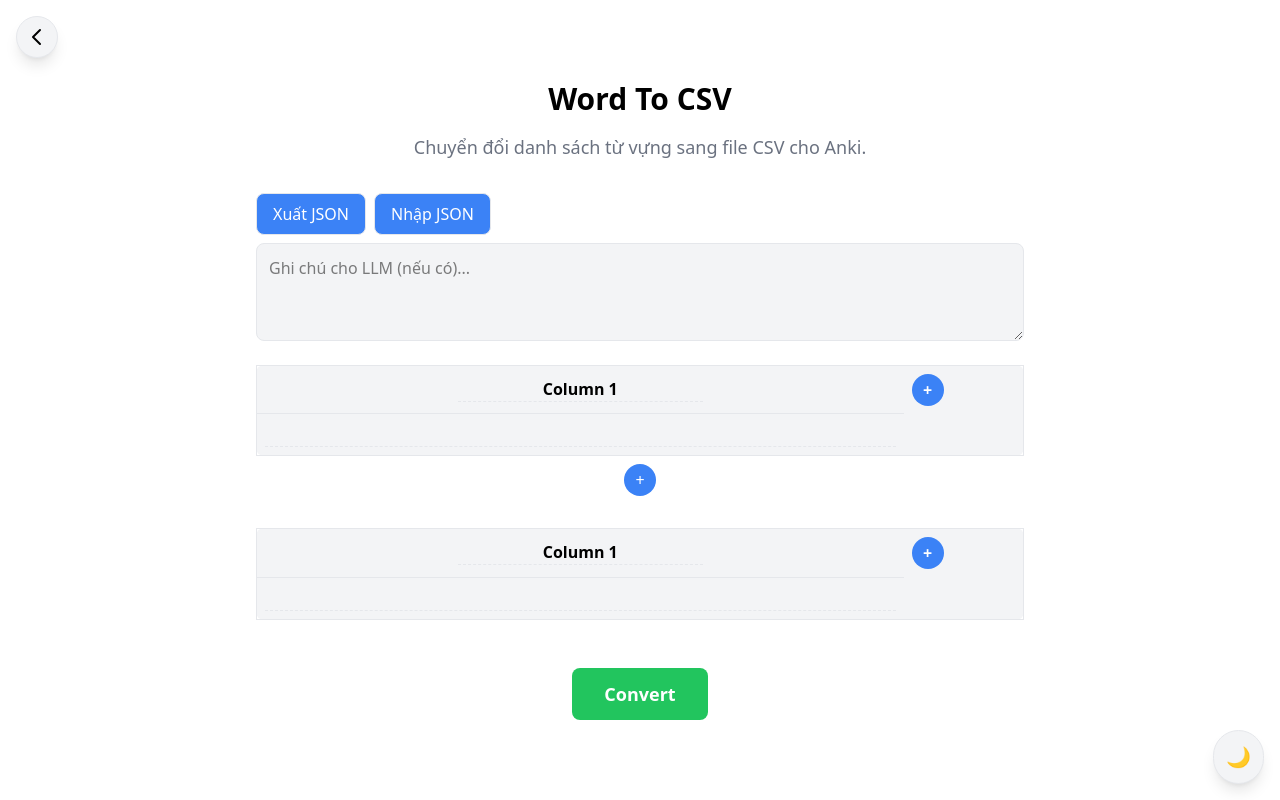
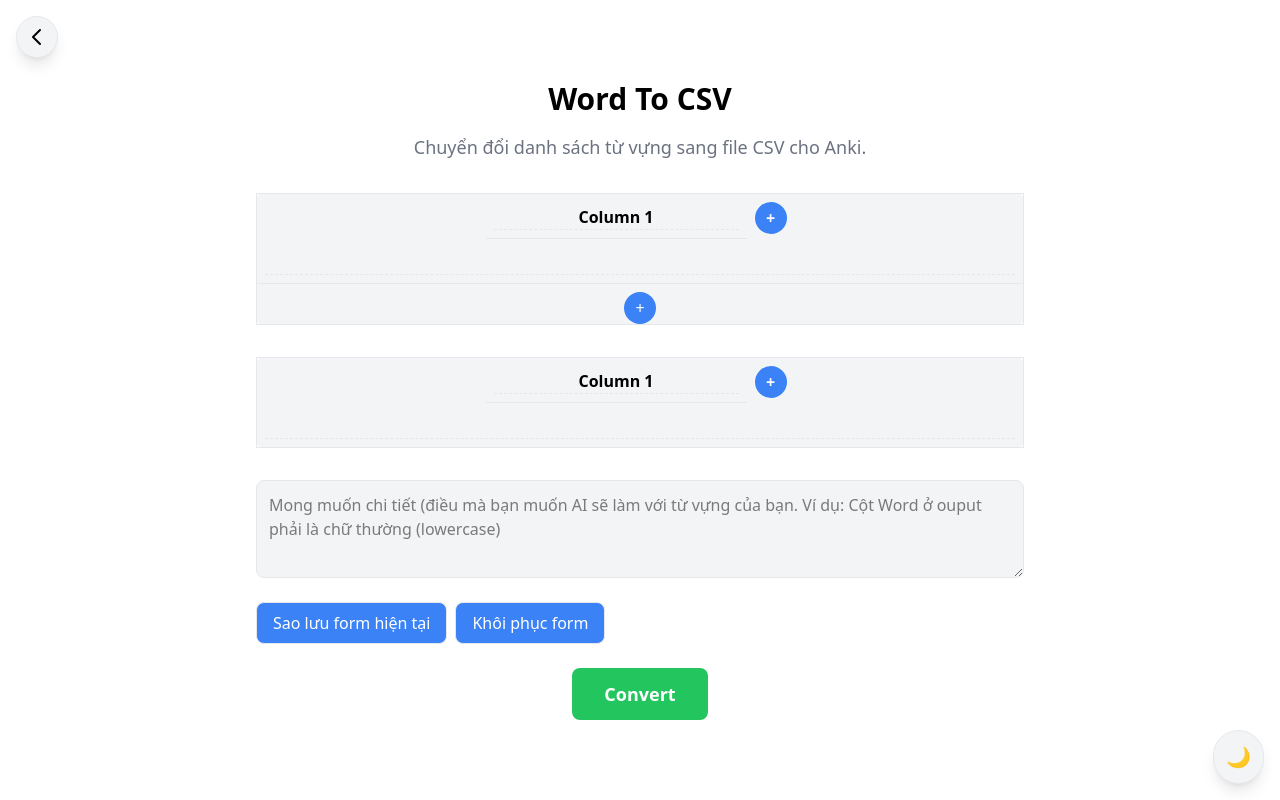
Before and after one commit to Julylun/juliec, a React (Vite) app: page /anki/wtc in a window 1280 px wide. Built offline with nearby package versions, Linux system fonts and the light colour scheme.

Commit message:
ref: convert add row/column button from basic react tag into react component

```diff
--- a/src/components/Menu.tsx
+++ b/src/components/Menu.tsx
@@ -46,7 +46,7 @@ const Menu: React.FC = () => {
       <div className="flex flex-col items-center justify-center min-h-screen bg-transparent p-4 md:p-8">
         <div className="text-center mb-12">
           <h1 className="text-4xl font-bold mb-2 text-[var(--text-primary)]">JULIEC</h1>
-          <p className="text-[var(--text-secondary)]">Toeic for yourself</p>
+          <p className="text-[var(--text-secondary)]">Languages for yourself</p>
         </div>
 
         <nav className="w-full max-w-md mx-auto space-y-4">
--- a/src/components/VersionInfo.tsx
+++ b/src/components/VersionInfo.tsx
@@ -31,7 +31,7 @@ const VersionInfo: React.FC = () => {
             className="fixed inset-0 z-50 flex items-center justify-center p-4"
           >
             <div
-              className="absolute inset-0 bg-black bg-opacity-50"
+              className="absolute inset-0 bg-opacity-90"
               onClick={togglePopup}
             ></div>
             <div className="relative w-full max-w-md bg-[var(--bg-primary)] rounded-lg shadow-xl border border-[var(--border-color)] overflow-hidden">
--- /dev/null
+++ b/src/components/anki/ankiwtc/CircleButton.tsx
@@ -0,0 +1,22 @@
+
+
+
+import React from 'react';
+
+interface CircleButtonProps {
+  title: string,
+  icon: string,
+  _function: any
+}
+
+const CircleButton: React.FC<CircleButtonProps> = ({ title, _function, icon}) => (
+  <button
+    onClick={_function}
+    className="w-8 h-8 rounded-full bg-[var(--button-bg)] text-[var(--button-text)] flex items-center justify-center hover:bg-[var(--button-bg-hover)] hover:cursor-pointer"
+    title={title}
+  >
+    {icon}
+  </button>
+);
+
+export default CircleButton;
--- a/src/components/anki/ankiwtc/DynamicTable.tsx
+++ b/src/components/anki/ankiwtc/DynamicTable.tsx
@@ -1,4 +1,5 @@
 import React, { useRef } from 'react';
+import CircleButton from './CircleButton';
 
 const DEFAULT_COLS = ['Column 1'];
 const DEFAULT_ROWS = [['']];
@@ -85,9 +86,9 @@ const DynamicTable = React.forwardRef((props: any, ref) => {
     <div className="overflow-x-auto w-full max-w-3xl mb-8">
       <table className="min-w-full border border-[var(--border-color)] bg-[var(--bg-secondary)] rounded-lg">
         <thead>
-          <tr>
+          <tr className="h-full flex justify-center items-center flex-row">
             {table.columns.map((col, idx) => (
-              <th key={idx} className="p-2 border-b border-[var(--border-color)] relative group">
+              <th key={idx} className="p-2 border-b border-[var(--border-color)] relative group h-full flex justify-center items-center flex-row">
                 <input
                   ref={el => { table.inputRefs.current[idx] = el; }}
                   className="font-semibold text-center bg-transparent border-b border-dashed border-[var(--border-color)] focus:outline-none focus:border-blue-500"
@@ -97,7 +98,7 @@ const DynamicTable = React.forwardRef((props: any, ref) => {
                 {table.columns.length > 1 && !props.options?.disableAddRow && idx > 0 && (
                   <button
                     onClick={() => table.deleteColumn(idx)}
-                    className="absolute -top-2 -right-2 w-6 h-6 rounded-full bg-red-500 text-white flex items-center justify-center text-xs opacity-80 hover:opacity-100 z-10"
+                    className="w-3 h-3 rounded-full bg-red-500 text-white flex items-center justify-center text-xs opacity-30 hover:opacity-100 hover:cursor-pointer z-10"
                     title="Xóa cột"
                     tabIndex={-1}
                   >
@@ -106,14 +107,8 @@ const DynamicTable = React.forwardRef((props: any, ref) => {
                 )}
               </th>
             ))}
-            <th className="p-2">
-              <button
-                onClick={table.addColumn}
-                className="w-8 h-8 rounded-full bg-[var(--button-bg)] text-[var(--button-text)] flex items-center justify-center hover:bg-[var(--button-bg-hover)]"
-                title="Thêm cột"
-              >
-                +
-              </button>
+            <th className="p-2 flex items-center justify-center h-full">
+              <CircleButton title="Xóa cột" icon="+" _function={() => { table.addColumn()}}/>
             </th>
           </tr>
         </thead>
@@ -133,18 +128,12 @@ const DynamicTable = React.forwardRef((props: any, ref) => {
             </tr>
           ))}
         </tbody>
-      </table>
-      {!table.disableAddRow && !table.singleRowOnly && (
+        {!table.disableAddRow && !table.singleRowOnly && (
         <div className="flex justify-center mt-2">
-          <button
-            onClick={table.addRow}
-            className="w-8 h-8 rounded-full bg-[var(--button-bg)] text-[var(--button-text)] flex items-center justify-center hover:bg-[var(--button-bg-hover)]"
-            title="Thêm dòng"
-          >
-            +
-          </button>
+          <CircleButton title="Thêm dòng" icon="+" _function={() => { table.addRow()}}/>
         </div>
       )}
+      </table>
     </div>
   );
 });
--- a/src/components/anki/ankiwtc/ExportImportButtons.tsx
+++ b/src/components/anki/ankiwtc/ExportImportButtons.tsx
@@ -11,10 +11,10 @@ const ExportImportButtons: React.FC<ExportImportButtonsProps> = ({ onExport, onI
       onClick={onExport}
       className="px-4 py-2 rounded-lg bg-[var(--button-bg)] text-[var(--button-text)] hover:bg-[var(--button-bg-hover)] border border-[var(--border-color)]"
     >
-      Xuất JSON
+      Sao lưu form hiện tại
     </button>
     <label className="px-4 py-2 rounded-lg bg-[var(--button-bg)] text-[var(--button-text)] hover:bg-[var(--button-bg-hover)] border border-[var(--border-color)] cursor-pointer">
-      Nhập JSON
+      Khôi phục form
       <input type="file" accept="application/json" onChange={onImport} className="hidden" />
     </label>
   </div>
--- a/src/components/anki/ankiwtc/NoteArea.tsx
+++ b/src/components/anki/ankiwtc/NoteArea.tsx
@@ -10,7 +10,7 @@ const NoteArea: React.FC<NoteAreaProps> = ({ note, setNote, loading }) => (
   <textarea
     className="w-full max-w-3xl mb-6 p-3 rounded-lg border border-[var(--border-color)] bg-[var(--bg-secondary)] text-[var(--text-primary)]"
     rows={3}
-    placeholder="Ghi chú cho LLM (nếu có)..."
+    placeholder="Mong muốn chi tiết (điều mà bạn muốn AI sẽ làm với từ vựng của bạn. Ví dụ: Cột Word ở ouput phải là chữ thường (lowercase)"
     value={note}
     onChange={e => setNote(e.target.value)}
     disabled={loading}
--- a/src/constants/appInfo.ts
+++ b/src/constants/appInfo.ts
@@ -1,11 +1,29 @@
 // Thông tin phiên bản ứng dụng
-export const APP_VERSION = '0.4';
+export const APP_VERSION = '0.5';
 
 // Ngày phát hành phiên bản hiện tại
-export const RELEASE_DATE = '2024-03-20';
+export const RELEASE_DATE = '2024-06-09';
 
 // Lịch sử các phiên bản
 export const VERSION_HISTORY = [
+  {
+    version: 'Beta 0.5',
+    releaseDate: '2024-06-09',
+    updates: [
+      {
+        title: 'Beta',
+        items: [
+          'Tách UI trang AnkiWTC thành các components nhỏ, tối ưu code, dễ bảo trì.',
+          'Lưu và khôi phục ghi chú (note) và bảng định dạng (table 2) vào localStorage.',
+          'Thêm chức năng xuất/nhập dữ liệu note + table 2 qua file JSON.',
+          'Thêm phím tắt cho FlashCard: a (trước), d (tiếp), s/space (lật thẻ).',
+          'Tối ưu hóa giao diện và trải nghiệm người dùng cho các trang luyện từ vựng.',
+          'Sửa lỗi đồng bộ dữ liệu bảng 2 khi import/export.',
+          'Cải thiện khả năng mở rộng và tái sử dụng UI.'
+        ]
+      }
+    ]
+  },
   {
     version: '0.4',
     releaseDate: '2024-03-20',
--- a/src/pages/AnkiWTC.tsx
+++ b/src/pages/AnkiWTC.tsx
@@ -135,14 +135,15 @@ const AnkiWTC: React.FC = () => {
     <div className="min-h-screen flex flex-col items-center justify-center bg-[var(--bg-primary)] p-4 relative">
       <BackButton onClick={() => navigate(-1)} />
       <Title title="Word To CSV" description="Chuyển đổi danh sách từ vựng sang file CSV cho Anki." />
-      <ExportImportButtons onExport={handleExportJSON} onImport={handleImportJSON} />
-      <NoteArea note={note} setNote={setNote} loading={loading} />
+
       <DynamicTable ref={table1Ref} options={{ loading }} />
       <DynamicTable
         key={table2Key}
         ref={table2Ref}
         options={{ disableAddRow: true, singleRowOnly: true, loading, initialData: table2Data, onChange: setTable2Data }}
       />
+      <NoteArea note={note} setNote={setNote} loading={loading} />
+      <ExportImportButtons onExport={handleExportJSON} onImport={handleImportJSON} />
       <button
         onClick={handleConvert}
         className="mt-4 px-8 py-3 rounded-lg bg-[var(--button-success-bg)] text-[var(--button-text)] font-semibold text-lg hover:bg-[var(--button-success-bg-hover)] transition-colors disabled:opacity-60 flex items-center justify-center gap-2"
```
